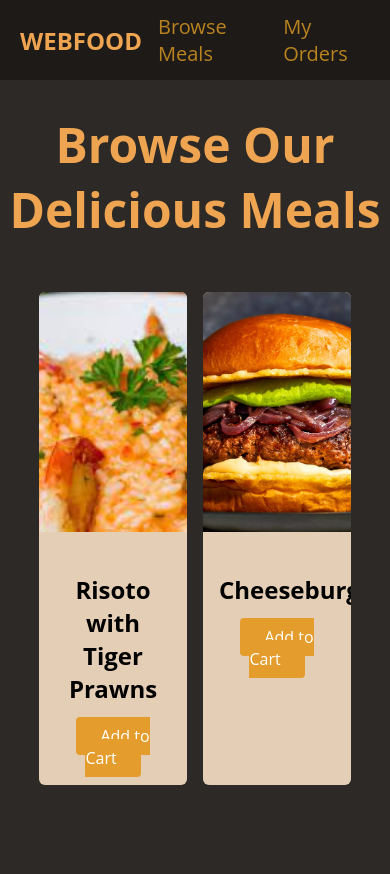
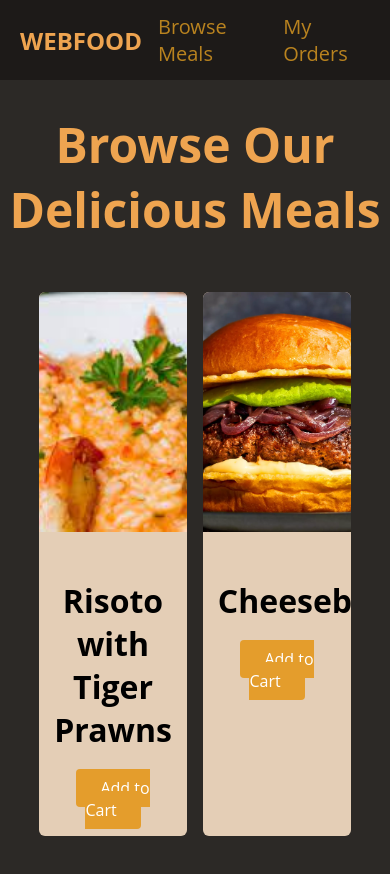
Before and after one commit to Fationcuro/WEBFOOD-responsive-, a plain HTML site: page index.html in a window 390 px wide. Before the commit the page ends 844 px from the top, so only its background shows below. Drawn offline with Linux system fonts and the light colour scheme.

Commit message:
responsive

```diff
--- a/style.css
+++ b/style.css
@@ -68,8 +68,13 @@ article img{
 
 }
 .food-items-contet{
-    padding: 16px;
+   /* padding: 16px;*/
+   padding: 10%;
     text-align: center;
+}
+h2{
+/*font-size:200%;*/
+font-size: 2rem;
 }
 .btn{
     background-color: rgb(228, 157, 44);
```
